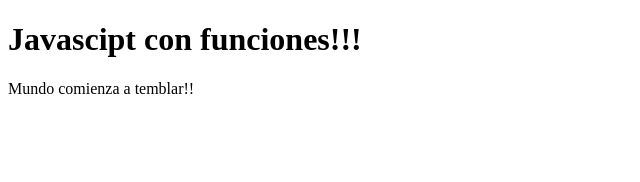
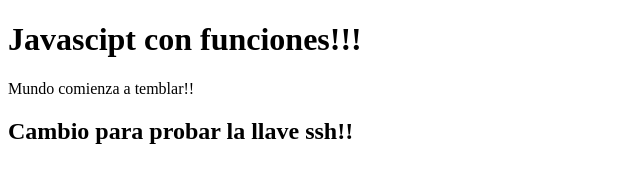
Before and after one commit to tobiascroberto/JavaScript_primeros_pasos, a plain HTML site: page index.html in a window 1280 px wide. Shown: the whole page, without its empty margins (0-640 px from the left). Drawn offline with Linux system fonts and the light colour scheme.

Commit message:
nueva versión con linea de bienvenida en ssh

```diff
--- a/index.html
+++ b/index.html
@@ -9,5 +9,7 @@
 <body>
     <h1>Javascipt con funciones!!!</h1>
     <p>Mundo comienza a temblar!!</p>
+
+    <h2>Cambio para probar la llave ssh!!</h2>
 </body>
 </html>
```
